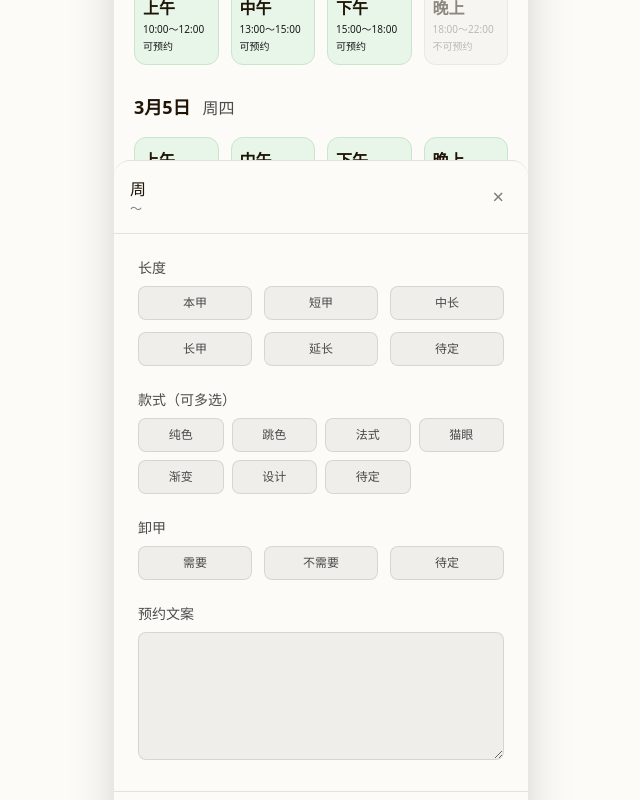
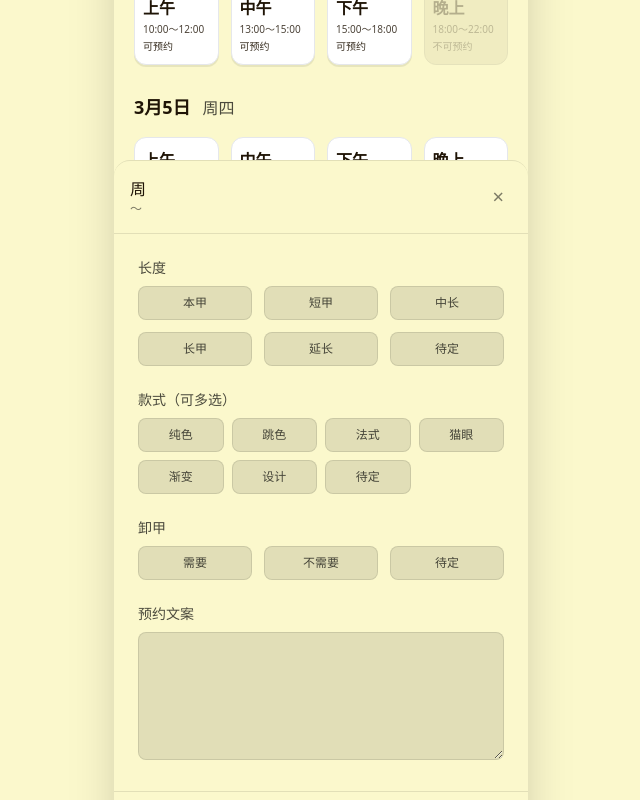
Before and after one commit to yanghaoleng/Mickywa-homepage, a React (Vite) app: page / in a window 1280 px wide. Shown: the part 640-1440 px from the top of the page, without its empty margins (319-959 px from the left). Built offline with nearby package versions, Linux system fonts and the light colour scheme; no server answers; the HTML template or start-up script is replaced by a standard one.

Commit message:
style: optimize light mode theme, card styles and text colors

```diff
--- a/src/App.jsx
+++ b/src/App.jsx
@@ -6,8 +6,8 @@ function App() {
   const { theme } = useTheme()
 
   return (
-    <div className="dark:bg-[#1f1406] bg-[#fdfbf7] min-h-screen flex justify-center transition-colors duration-300">
-      <div className="w-full max-w-[414px] min-w-[375px] dark:bg-[#1f1406] bg-[#fdfbf7] shadow-2xl overflow-hidden relative transition-colors duration-300">
+    <div className="dark:bg-[#1f1406] bg-[#fbf8cc] min-h-screen flex justify-center transition-colors duration-300">
+      <div className="w-full max-w-[414px] min-w-[375px] dark:bg-[#1f1406] bg-[#fbf8cc] shadow-2xl overflow-hidden relative transition-colors duration-300">
         <Schedule theme={theme} />
       </div>
     </div>
--- a/src/components/Schedule.jsx
+++ b/src/components/Schedule.jsx
@@ -238,8 +238,8 @@ export default function Schedule({ theme }) {
   };
 
   return (
-    <div className="min-h-screen flex flex-col pb-32 dark:text-[#f9faf0] text-[#1f1406] dark:bg-[#1f1406] bg-[#fdfbf7] transition-colors duration-300">
-      <div className="pt-1 pb-4 dark:bg-[#1f1406] bg-[#fdfbf7] transition-colors duration-300">
+    <div className="min-h-screen flex flex-col pb-32 dark:text-[#f9faf0] text-[#1f1406] dark:bg-[#1f1406] bg-[#fbf8cc] transition-colors duration-300">
+      <div className="pt-1 pb-4 dark:bg-[#1f1406] bg-[#fbf8cc] transition-colors duration-300">
         <img src="/assets/topimg.png" className="w-full block" alt="Header" />
       </div>
 
@@ -314,19 +314,19 @@ export default function Schedule({ theme }) {
                           slot-item flex-1 p-2 h-20 rounded-xl border flex flex-col items-start justify-center
                           transition-all duration-300 transform cursor-pointer
                           ${isBusy
-                            ? 'dark:bg-white/5 bg-black/5 dark:border-white/20 border-black/10 opacity-50 cursor-not-allowed'
-                            : 'dark:bg-[#142615] bg-[#e8f5e9] dark:border-[#226925] border-[#c8e6c9] hover:dark:bg-[#244f27] hover:bg-[#dceddd]'
+                            ? 'dark:bg-white/5 bg-[#e6e2b8] dark:border-white/20 border-[#d1cdab] opacity-50 cursor-not-allowed'
+                            : 'dark:bg-[#142615] bg-white dark:border-[#226925] hover:dark:bg-[#244f27] hover:bg-white shadow-[0_2px_0_rgba(0,0,0,0.08)]'
                           }
                           ${isActive ? '!bg-[#f97316] !border-[#f97316] !opacity-100 shadow-lg animate-float' : ''}
                           ${isShaking ? 'shake-feedback' : ''}
                         `}>
-                        <span className={`text-base font-bold block mb-0.5 ${isActive ? 'text-white' : 'dark:text-[#f9faf0] text-[#1f1406]'}`}>
+                        <span className={`text-base font-bold block mb-0.5 ${isActive ? 'text-white' : (isBusy ? 'dark:text-[#f9faf0] text-[#1f1406]/60' : 'dark:text-[#f9faf0] text-[#1f1406]')}`}>
                           {slot.label}
                         </span>
-                        <span className={`text-[10px] whitespace-nowrap block ${isBusy ? 'dark:text-white/50 text-black/50' : 'dark:text-white/90 text-black/90'} ${isActive ? '!text-white' : ''}`}>
+                        <span className={`text-[10px] whitespace-nowrap block ${isBusy ? 'dark:text-white/50 text-[#1f1406]/50' : 'dark:text-white/90 text-[#1f1406]/80'} ${isActive ? '!text-white' : ''}`}>
                           {slot.start}～{slot.end}
                         </span>
-                        <span className={`text-[10px] block mt-0.5 ${isBusy ? 'dark:text-white/50 text-black/50' : 'dark:text-white/90 text-black/90'} ${isActive ? '!text-white' : ''}`}>
+                        <span className={`text-[10px] block mt-0.5 ${isBusy ? 'dark:text-white/50 text-[#1f1406]/50' : 'dark:text-white/90 text-[#1f1406]/90'} ${isActive ? '!text-white' : ''}`}>
                           {isBusy ? '不可预约' : '可预约'}
                         </span>
                       </div>
@@ -353,7 +353,7 @@ export default function Schedule({ theme }) {
       )}
 
       {/* Bottom Booking Bar */}
-      <div className={`bottom-bar fixed inset-x-0 bottom-0 p-4 pb-8 dark:bg-[#1f1406] bg-[#fdfbf7] border-t dark:border-white/10 border-black/10 z-50 flex items-center justify-between safe-area-bottom max-w-[414px] mx-auto min-w-[375px] transition-all duration-300 transform ${selectedSlot ? 'translate-y-0 opacity-100' : 'translate-y-full opacity-0 pointer-events-none'}`}>
+      <div className={`bottom-bar fixed inset-x-0 bottom-0 p-4 pb-8 dark:bg-[#1f1406] bg-[#fbf8cc] border-t dark:border-white/10 border-black/10 z-50 flex items-center justify-between safe-area-bottom max-w-[414px] mx-auto min-w-[375px] transition-all duration-300 transform ${selectedSlot ? 'translate-y-0 opacity-100' : 'translate-y-full opacity-0 pointer-events-none'}`}>
         {displaySlot && (
           <>
             <div className="flex flex-col">
@@ -384,7 +384,7 @@ export default function Schedule({ theme }) {
 
       {/* Modal Content */}
       <div
-        className={`modal-container fixed inset-x-0 bottom-0 dark:bg-[#1f1406] bg-[#fdfbf7] border-t dark:border-white/10 border-black/10 rounded-t-2xl z-[100] transform transition-transform duration-300 flex flex-col max-h-[90vh] dark:text-[#f9faf0] text-[#1f1406] max-w-[414px] mx-auto min-w-[375px] ${showModal ? 'translate-y-0' : 'translate-y-full'}`}
+        className={`modal-container fixed inset-x-0 bottom-0 dark:bg-[#1f1406] bg-[#fbf8cc] border-t dark:border-white/10 border-black/10 rounded-t-2xl z-[100] transform transition-transform duration-300 flex flex-col max-h-[90vh] dark:text-[#f9faf0] text-[#1f1406] max-w-[414px] mx-auto min-w-[375px] ${showModal ? 'translate-y-0' : 'translate-y-full'}`}
       >
         <div className="p-4 flex items-center justify-between border-b dark:border-white/10 border-black/10">
           <div className="text-base font-medium flex flex-col">
@@ -403,7 +403,7 @@ export default function Schedule({ theme }) {
                   <div
                     key={opt}
                     onClick={() => updateForm('length', opt)}
-                    className={`text-center py-2 rounded-lg border text-xs cursor-pointer transition-colors ${form.length === opt ? 'bg-[#f97316] border-[#f97316] text-white' : 'dark:border-white/20 border-black/10 dark:text-white/70 text-black/70 dark:bg-white/5 bg-black/5'}`}
+                    className={`text-center py-2 rounded-lg border text-xs cursor-pointer transition-colors ${form.length === opt ? 'bg-[#f97316] border-[#f97316] text-white' : 'dark:border-white/20 border-black/10 dark:text-white/70 text-black/70 dark:bg-white/5 bg-black/10'}`}
                   >
                     {opt}
                   </div>
@@ -421,7 +421,7 @@ export default function Schedule({ theme }) {
                     <div
                       key={opt}
                       onClick={() => updateForm('style', opt)}
-                      className={`text-center py-2 rounded-lg border text-xs cursor-pointer transition-colors ${isSelected ? 'bg-[#f97316] border-[#f97316] text-white' : 'dark:border-white/20 border-black/10 dark:text-white/70 text-black/70 dark:bg-white/5 bg-black/5'}`}
+                      className={`text-center py-2 rounded-lg border text-xs cursor-pointer transition-colors ${isSelected ? 'bg-[#f97316] border-[#f97316] text-white' : 'dark:border-white/20 border-black/10 dark:text-white/70 text-black/70 dark:bg-white/5 bg-black/10'}`}
                     >
                       {opt}
                     </div>
@@ -438,7 +438,7 @@ export default function Schedule({ theme }) {
                   <div
                     key={opt}
                     onClick={() => updateForm('remove', opt)}
-                    className={`flex-1 text-center py-2 rounded-lg border text-xs cursor-pointer transition-colors ${form.remove === opt ? 'bg-[#f97316] border-[#f97316] text-white' : 'dark:border-white/20 border-black/10 dark:text-white/70 text-black/70 dark:bg-white/5 bg-black/5'}`}
+                    className={`flex-1 text-center py-2 rounded-lg border text-xs cursor-pointer transition-colors ${form.remove === opt ? 'bg-[#f97316] border-[#f97316] text-white' : 'dark:border-white/20 border-black/10 dark:text-white/70 text-black/70 dark:bg-white/5 bg-black/10'}`}
                   >
                     {opt}
                   </div>
@@ -452,7 +452,7 @@ export default function Schedule({ theme }) {
               <textarea
                 value={bookingText}
                 onChange={(e) => setBookingText(e.target.value)}
-                className="w-full h-32 px-4 py-3 rounded-lg border dark:border-white/20 border-black/10 dark:bg-white/5 bg-black/5 dark:text-white text-black text-sm focus:outline-none focus:border-[#f97316]"
+                className="w-full h-32 px-4 py-3 rounded-lg border dark:border-white/20 border-black/10 dark:bg-white/5 bg-black/10 dark:text-white text-black text-sm focus:outline-none focus:border-[#f97316]"
               />
             </div>
         </div>
```
